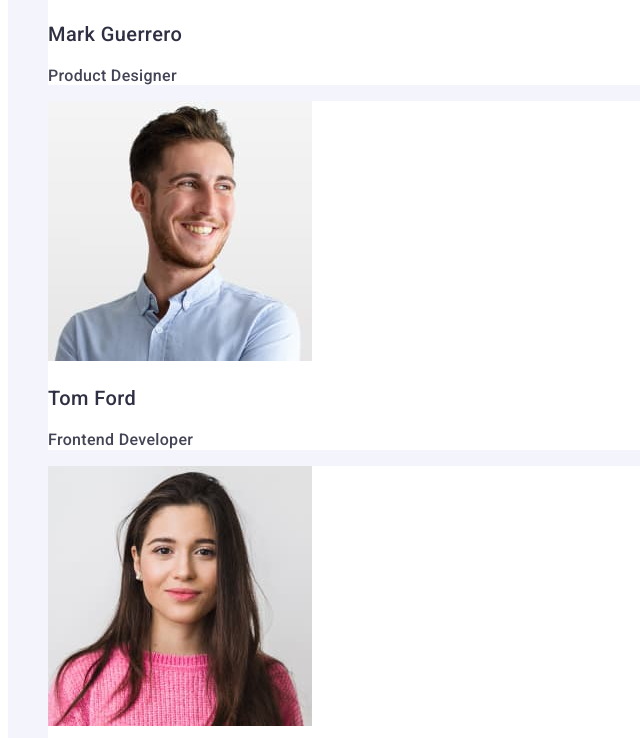
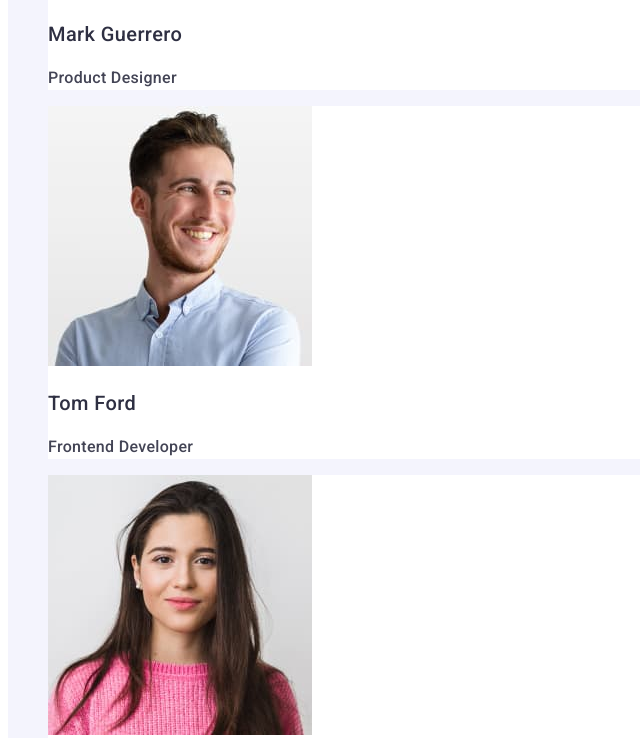
Before and after one commit to adranyk/goit-markup-hw-02, a plain HTML site: page index.html in a window 1280 px wide. Shown: the part 2102-2840 px from the top of the page, without its empty margins (0-640 px from the left). Drawn offline with Linux system fonts and the light colour scheme.

Commit message:
Update style.css

```diff
--- a/css/style.css
+++ b/css/style.css
@@ -173,7 +173,7 @@ body {
 }
 
 .team-text {
-  line-height: auto;
+	line-height: 1.5;
   letter-spacing: 0.02em;
   color: var(--title-text-color);
   font-size: 16px;
```
